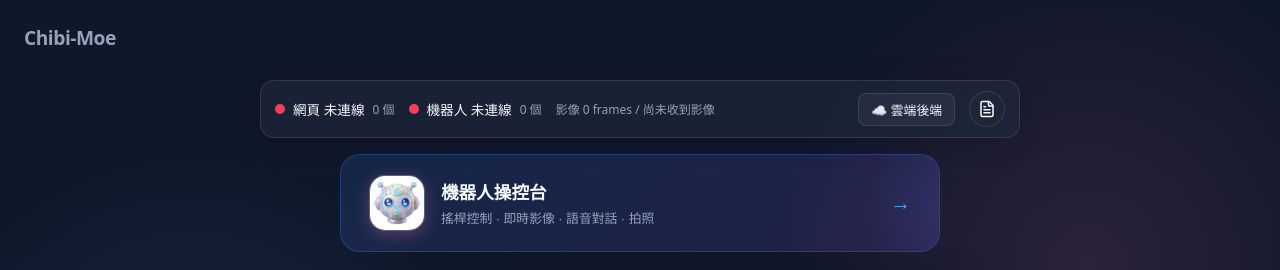
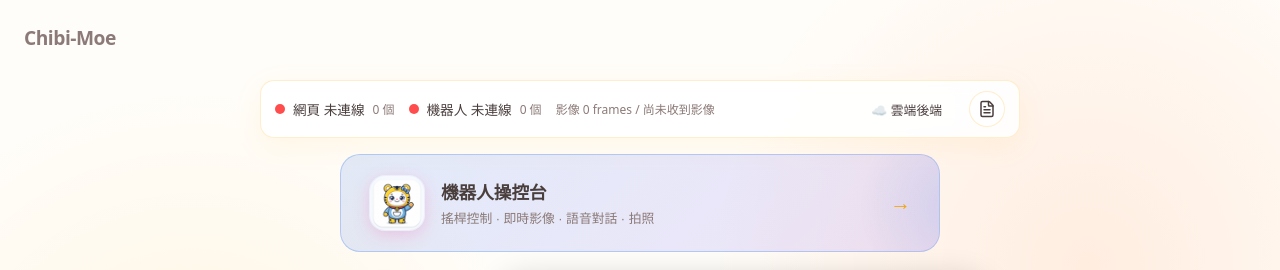
Before and after one commit to DarkSchneider1024/chibi-moe, a React (Vite) app in the folder web/: page / in a window 1280 px wide. Shown: the top 270 px of the page. Built offline with nearby package versions, Linux system fonts and the light colour scheme; no server answers.

Commit message:
design: update favicon and robot avatar to custom blue Dorami Shimajiro mascot and redesign system UI colors to Shimajiro yellow/orange theme

```diff
--- a/web/index.html
+++ b/web/index.html
@@ -2,7 +2,7 @@
 <html lang="en">
   <head>
     <meta charset="UTF-8" />
-    <link rel="icon" type="image/svg+xml" href="/favicon.svg" />
+    <link rel="icon" type="image/png" href="/image/cute_robot_avatar.png" />
     <meta name="viewport" content="width=device-width, initial-scale=1.0" />
     <title>web</title>
   </head>
--- a/web/src/index.css
+++ b/web/src/index.css
@@ -1,20 +1,20 @@
 :root {
-  /* Color Palette - Kawaii Cute Dark Mode */
-  --bg-primary: #0F172A;
-  --bg-secondary: #1E293B;
-  --text-primary: #F8FAFC;
-  --text-secondary: #94A3B8;
+  /* Color Palette - Shimajiro Bright Kawaii Theme */
+  --bg-primary: #FFFDF9;         /* Off-white warm cream */
+  --bg-secondary: #FFF3DB;       /* Warm soft yellow/orange */
+  --text-primary: #4A3E3D;       /* Soft warm dark brown */
+  --text-secondary: #8C7A78;     /* Soft warm medium brown */
 
-  --accent-blue: #60A5FA;       /* Soft pastel blue */
-  --accent-purple: #F472B6;     /* Cute pastel pink/purple */
-  --accent-glow: rgba(244, 114, 182, 0.45);
+  --accent-blue: #FFAA00;       /* Shimajiro signature yellow/orange */
+  --accent-purple: #FF5E00;     /* Shimajiro vibrant orange accent */
+  --accent-glow: rgba(255, 170, 0, 0.3);
 
-  --glass-bg: rgba(30, 41, 59, 0.7);
-  --glass-border: rgba(255, 255, 255, 0.1);
-  --glass-shadow: 0 4px 30px rgba(0, 0, 0, 0.15);
+  --glass-bg: rgba(255, 255, 255, 0.9);
+  --glass-border: rgba(255, 170, 0, 0.2);
+  --glass-shadow: 0 8px 30px rgba(255, 170, 0, 0.08);
 
-  --danger: #F43F5E;            /* Soft rose/red */
-  --success: #34D399;           /* Soft pastel emerald */
+  --danger: #FF4D4D;            /* Friendly bright red */
+  --success: #2ECC71;           /* Bright green */
 }
 
 * {
@@ -32,8 +32,8 @@ body {
   flex-direction: column;
   overflow-x: hidden;
   background-image:
-    radial-gradient(circle at 15% 50%, rgba(96, 165, 250, 0.12), transparent 25%),
-    radial-gradient(circle at 85% 30%, rgba(244, 114, 182, 0.12), transparent 25%);
+    radial-gradient(circle at 15% 50%, rgba(255, 170, 0, 0.1), transparent 30%),
+    radial-gradient(circle at 85% 30%, rgba(255, 94, 0, 0.1), transparent 30%);
 }
 
 #root {
@@ -105,12 +105,12 @@ h1, h2, h3 {
 }
 
 .btn-icon:hover {
-  background: rgba(255, 255, 255, 0.1);
+  background: rgba(255, 170, 0, 0.15);
 }
 
 /* Inputs */
 .input-glass {
-  background: rgba(0, 0, 0, 0.2);
+  background: rgba(255, 170, 0, 0.05);
   border: 1px solid var(--glass-border);
   color: var(--text-primary);
   padding: 12px 16px;
@@ -123,7 +123,7 @@ h1, h2, h3 {
 .input-glass:focus {
   outline: none;
   border-color: var(--accent-blue);
-  box-shadow: 0 0 0 2px rgba(59, 130, 246, 0.3);
+  box-shadow: 0 0 0 2px rgba(255, 170, 0, 0.3);
 }
 
 /* Scrollbar */
@@ -198,7 +198,7 @@ div:hover > .snap-actions {
 }
 
 .markdown-body pre {
-  background: rgba(0, 0, 0, 0.4);
+  background: rgba(255, 170, 0, 0.05);
   padding: 12px;
   border-radius: 8px;
   overflow-x: auto;
@@ -208,10 +208,10 @@ div:hover > .snap-actions {
 
 .markdown-body code {
   font-family: monospace;
-  background: rgba(0, 0, 0, 0.3);
+  background: rgba(255, 170, 0, 0.08);
   padding: 2px 6px;
   border-radius: 4px;
-  color: #f43f5e;
+  color: var(--accent-purple);
 }
 
 .markdown-body pre code {
```
Also changed, not shown: web/public/image/cute_robot_avatar.png.
